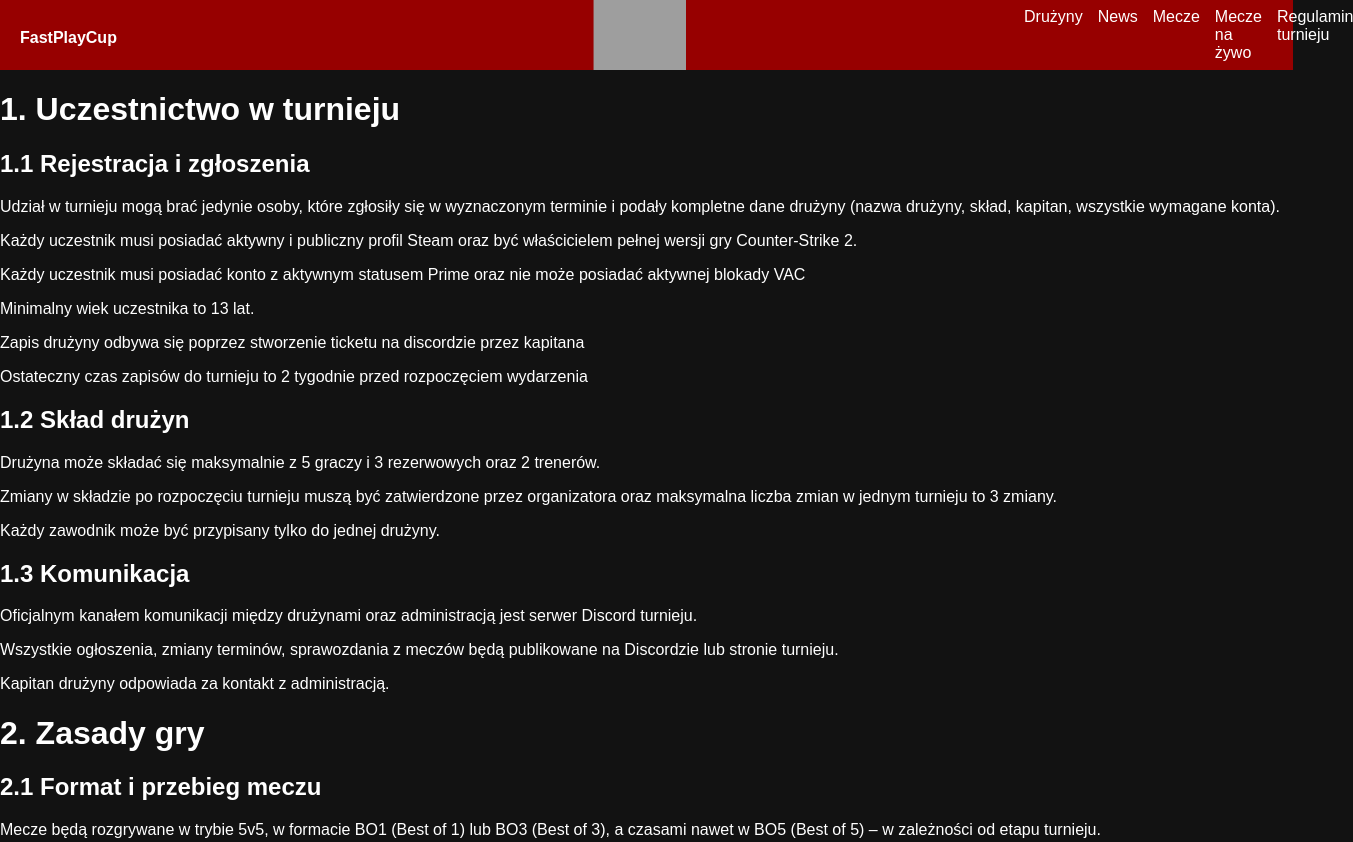
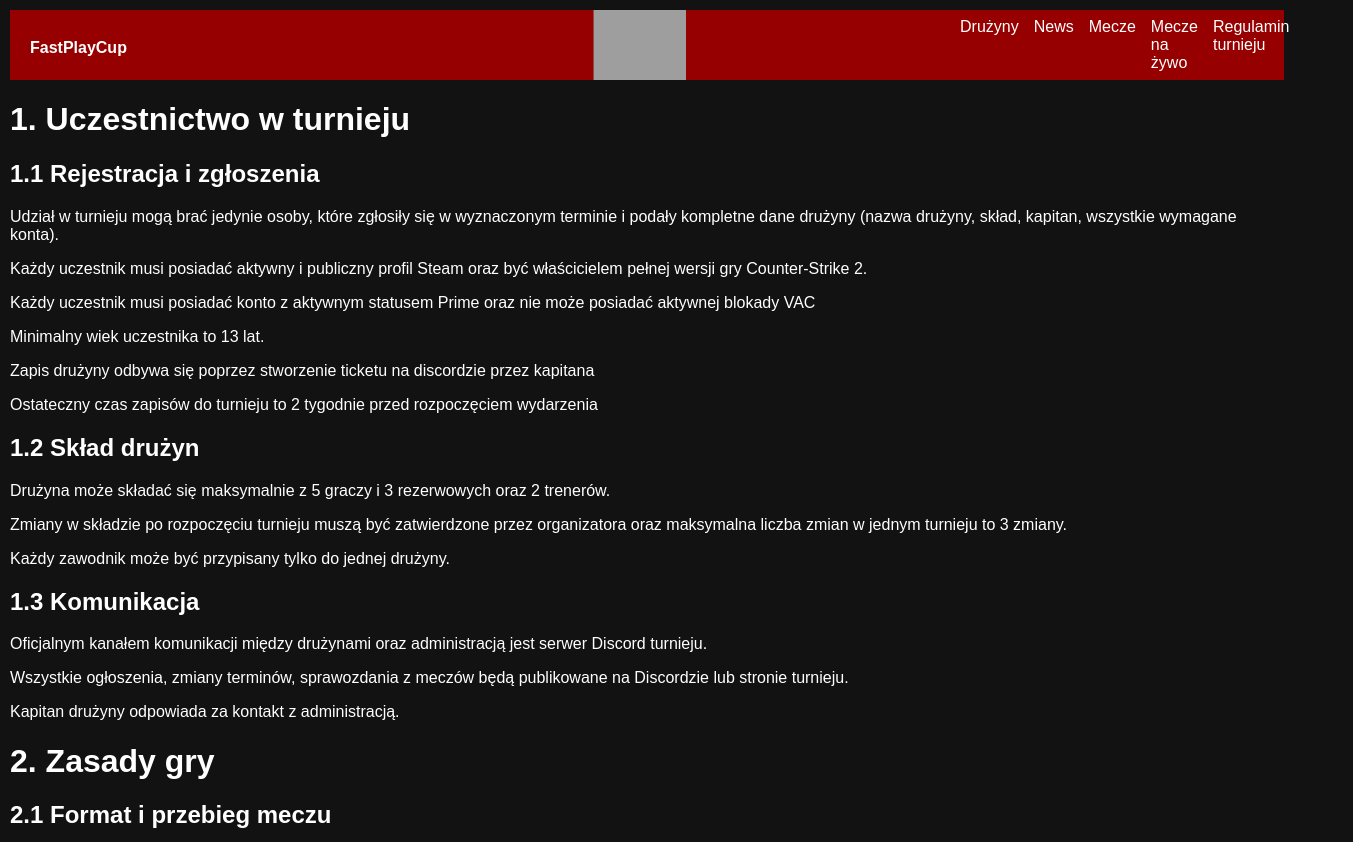
Before and after one commit to Bl4sev9/FastPlayCup-rules, a plain HTML site: page index.html in a window 1280 px wide. Shown: the top 842 px of the page, 1353 px wide, since content can reach past the window. Drawn offline with Linux system fonts and the light colour scheme; grey boxes are pictures that could not be loaded.

Commit message:
Update index.html

```diff
--- a/index.html
+++ b/index.html
@@ -11,7 +11,7 @@ body {
   background-color: #121212;
   color: #ffffff;
   font-family: Arial, sans-serif;
-  margin: 0;
+  margin: 10px;
   padding: 0;
 }
 
@@ -87,7 +87,7 @@ h3 {
 nav {
   display: flex;
   gap: 15px;
-  left: 80%;
+  left: 75%;
   position: absolute;
 }
 
```
